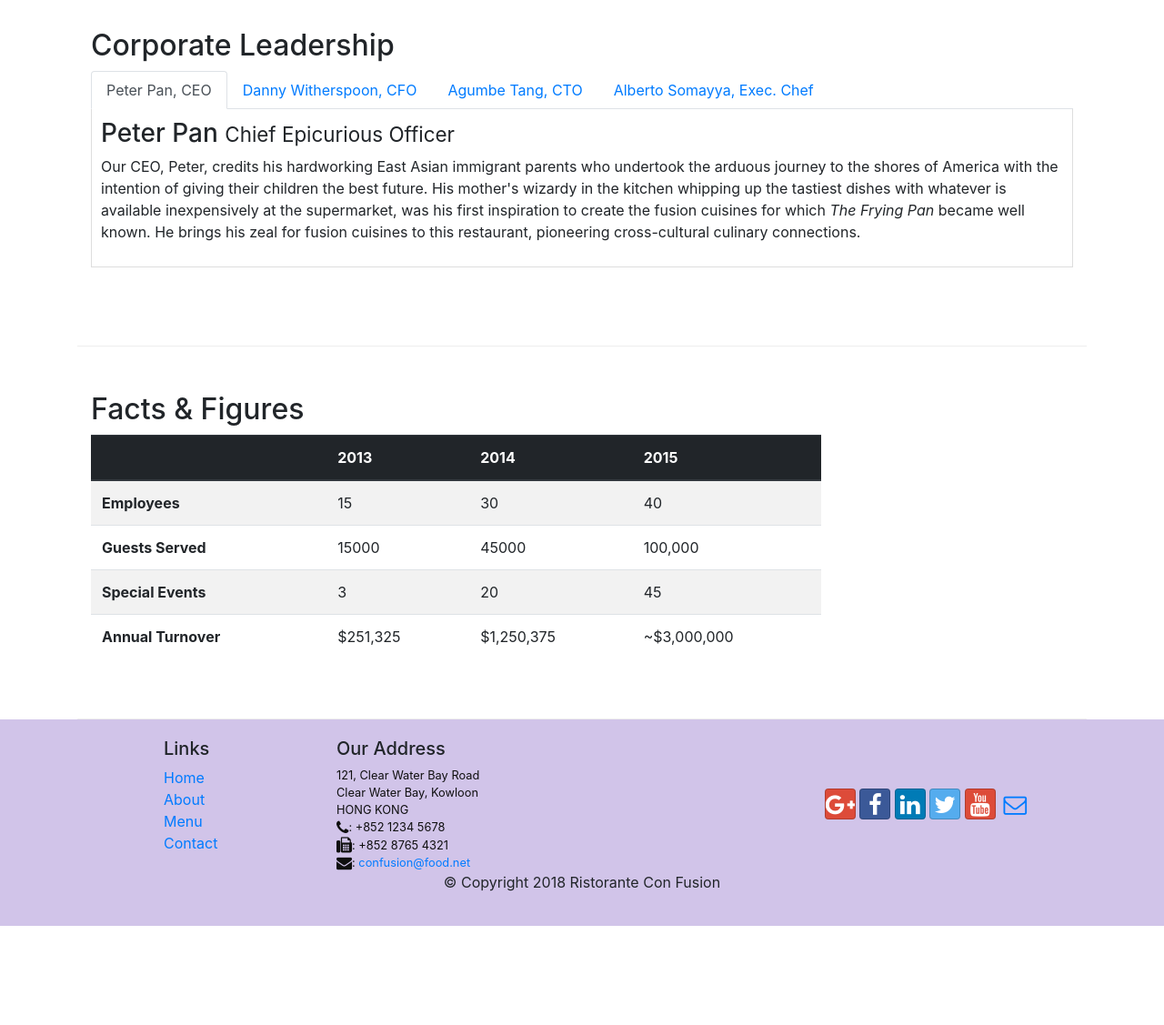
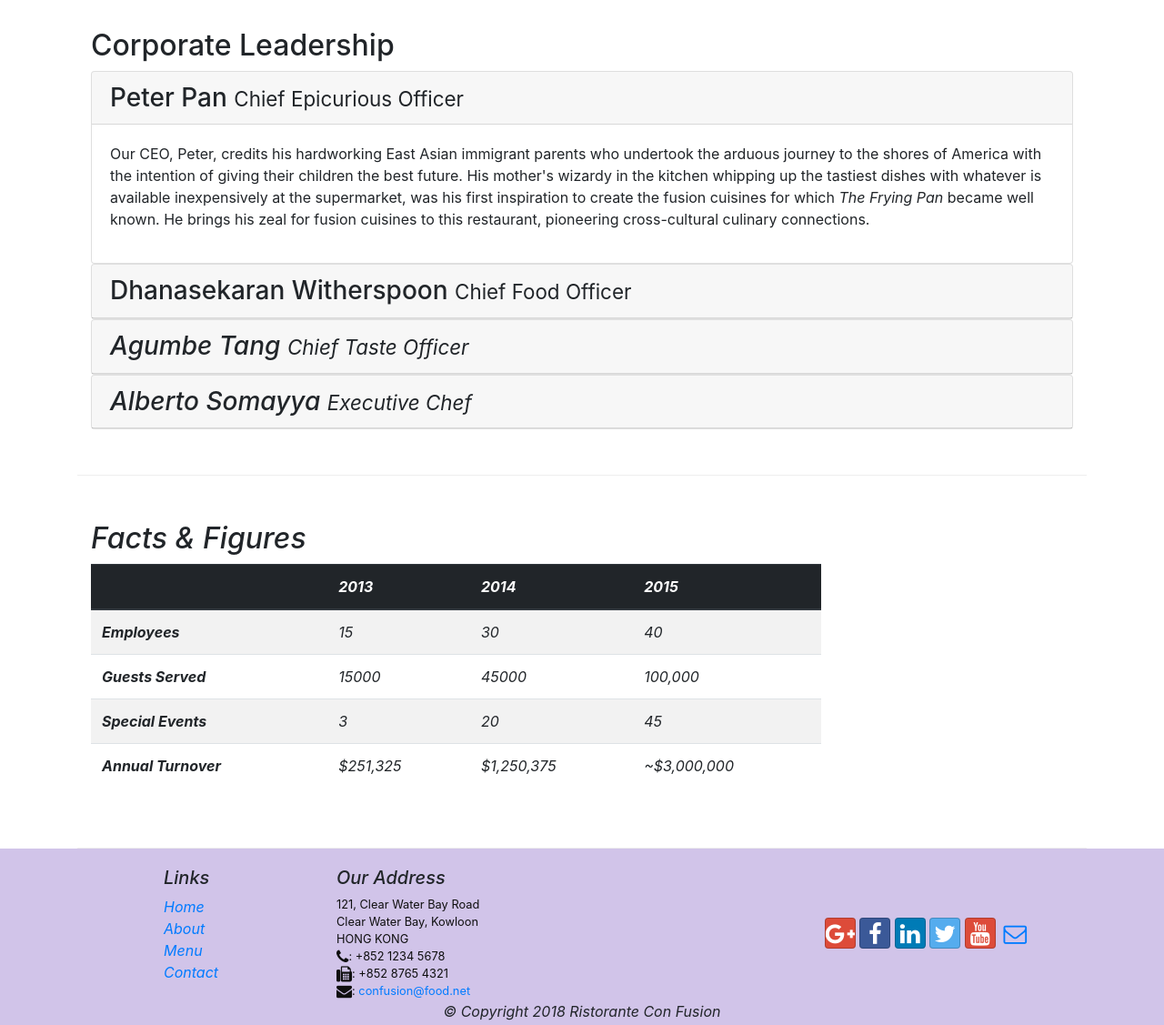
Before and after one commit to abdelkadergelany/Coursera-Bootstrap, a website: page aboutus.html in a window 1280 px wide. Shown: the part 1260-2387 px from the top of the page at 91% size. Before the commit the page ends 2278 px from the top, so only its background shows below. Drawn offline with nearby package versions, Linux system fonts and the light colour scheme.

Commit message:
adding accordions to aboutus

```diff
--- a/aboutus.html
+++ b/aboutus.html
@@ -104,45 +104,71 @@
         <div class="row row-content">
             <div class="col-12">
                 <h2>Corporate Leadership</h2>
-                <ul class="nav nav-tabs">
-                    <li class="nav-item">
-                      <a class="nav-link active" href="#peter"
-                        role="tab" data-toggle="tab">Peter Pan, CEO</a>
-                    </li>
-                    <li class="nav-item">
-                      <a class="nav-link" href="#danny" role="tab"
-                        data-toggle="tab">Danny Witherspoon, CFO</a>
-                    </li>
-                    <li class="nav-item">
-                      <a class="nav-link" href="#agumbe"role="tab"
-                        data-toggle="tab">Agumbe Tang, CTO</a>
-                    </li>
-                    <li class="nav-item">
-                      <a class="nav-link" href="#alberto" role="tab"
-                        data-toggle="tab">Alberto Somayya, Exec. Chef</a>
-                    </li>
-                </ul>
-                <div class="tab-content">
 
-                    <div role="tabpanel" class="tab-pane fade show active" id="peter">
-                        <h3>Peter Pan <small>Chief Epicurious Officer</small></h3>
-                        <p class="d-none d-sm-block">Our CEO, Peter, credits his hardworking East Asian immigrant parents who undertook the arduous journey to the shores of America with the intention of giving their children the best future. His mother's wizardy in the kitchen whipping up the tastiest dishes with whatever is available inexpensively at the supermarket, was his first inspiration to create the fusion cuisines for which <em>The Frying Pan</em> became well known. He brings his zeal for fusion cuisines to this restaurant, pioneering cross-cultural culinary connections.</p>
+                <div id="accordion">
 
+                    <div class="card">
+                        <div class="card-header" role="tab" id="peterhead">
+                        <h3 class="mb-0">
+                            <a data-toggle="collapse" data-target="#peter">
+                            Peter Pan <small>Chief Epicurious Officer</small>
+                            </a>
+                        </h3>
+                        </div>
+                        <div class="collapse show" id="peter" data-parent="#accordion">
+                            <div class="card-body">
+                                <p class="d-none d-sm-block">Our CEO, Peter, credits his hardworking East Asian immigrant parents who undertook the arduous journey to the shores of America with the intention of giving their children the best future. His mother's wizardy in the kitchen whipping up the tastiest dishes with whatever is available inexpensively at the supermarket, was his first inspiration to create the fusion cuisines for which <em>The Frying Pan</em> became well known. He brings his zeal for fusion cuisines to this restaurant, pioneering cross-cultural culinary connections.</p>
+                            </div>
+                        </div>
                     </div>
 
-                    <div role="tabpanel" class="tab-pane fade " id="danny">
-                <h3>Dhanasekaran Witherspoon <small>Chief Food Officer</small></h3>
-                <p class="d-none d-sm-block">Our CFO, Danny, as he is affectionately referred to by his colleagues, comes from a long established family tradition in farming and produce. His experiences growing up on a farm in the Australian outback gave him great appreciation for varieties of food sources. As he puts it in his own words, <em>Everything that runs, wins, and everything that stays, pays!</em></p>
+                    <div class="card">
+                        <div class="card-header" role="tab" id="peterhead">
+                        <h3 class="mb-0">
+                            <a data-toggle="collapse" data-target="#danny">
+                                Dhanasekaran Witherspoon <small>Chief Food Officer</small>
+                            </a>
+                        </h3>
+                        </div>
+                        <div class="collapse " id="danny" data-parent="#accordion">
+                            <div class="card-body">
+                                <p class="d-none d-sm-block"> Our CFO, Danny, as he is affectionately referred to by his colleagues, comes from a long established family tradition in farming and produce. His experiences growing up on a farm in the Australian outback gave him great appreciation for varieties of food sources. As he puts it in his own words, <em>Everything that runs, wins, and everything that stays, pays!.</p>
+                            </div>
+                        </div>
                     </div>
 
-                    <div role="tabpanel" class="tab-pane fade " id="agumbe">
-                <h3>Agumbe Tang <small>Chief Taste Officer</small></h3>
-                <p class="d-none d-sm-block">Blessed with the most discerning gustatory sense, Agumbe, our CTO, personally ensures that every dish that we serve meets his exacting tastes. Our chefs dread the tongue lashing that ensues if their dish does not meet his exacting standards. He lives by his motto, <em>You click only if you survive my lick.</em></p>
-                </div>
-                <div role="tabpanel" class="tab-pane fade " id="alberto">
-                <h3>Alberto Somayya <small>Executive Chef</small></h3>
-                <p class="d-none d-sm-block">Award winning three-star Michelin chef with wide International experience having worked closely with whos-who in the culinary world, he specializes in creating mouthwatering Indo-Italian fusion experiences. He says, <em>Put together the cuisines from the two craziest cultures, and you get a winning hit! Amma Mia!</em></p>
-            </div>
+
+
+                    <div class="card">
+                        <div class="card-header" role="tab" id="peterhead">
+                        <h3 class="mb-0">
+                            <a data-toggle="collapse" data-target="#agumbe">
+                                Agumbe Tang <small>Chief Taste Officer</small>
+                            </a>
+                        </h3>
+                        </div>
+                        <div class="collapse " id="agumbe" data-parent="#accordion">
+                            <div class="card-body">
+                                <p class="d-none d-sm-block"> Blessed with the most discerning gustatory sense, Agumbe, our CTO, personally ensures that every dish that we serve meets his exacting tastes. Our chefs dread the tongue lashing that ensues if their dish does not meet his exacting standards. He lives by his motto, <em>You click only if you survive my lick.</p>
+                            </div>
+                        </div>
+                    </div>
+
+
+                    <div class="card">
+                        <div class="card-header" role="tab" id="peterhead">
+                        <h3 class="mb-0">
+                            <a data-toggle="collapse" data-target="#alberto">
+                                Alberto Somayya <small>Executive Chef</small>
+                            </a>
+                        </h3>
+                        </div>
+                        <div class="collapse " id="alberto" data-parent="#accordion">
+                            <div class="card-body">
+                                <p class="d-none d-sm-block">Award winning three-star Michelin chef with wide International experience having worked closely with whos-who in the culinary world, he specializes in creating mouthwatering Indo-Italian fusion experiences. He says, <em>Put together the cuisines from the two craziest cultures, and you get a winning hit! Amma Mia!</p>
+                            </div>
+                        </div>
+                    </div>
             </div>
             </div>
        </div>
```
